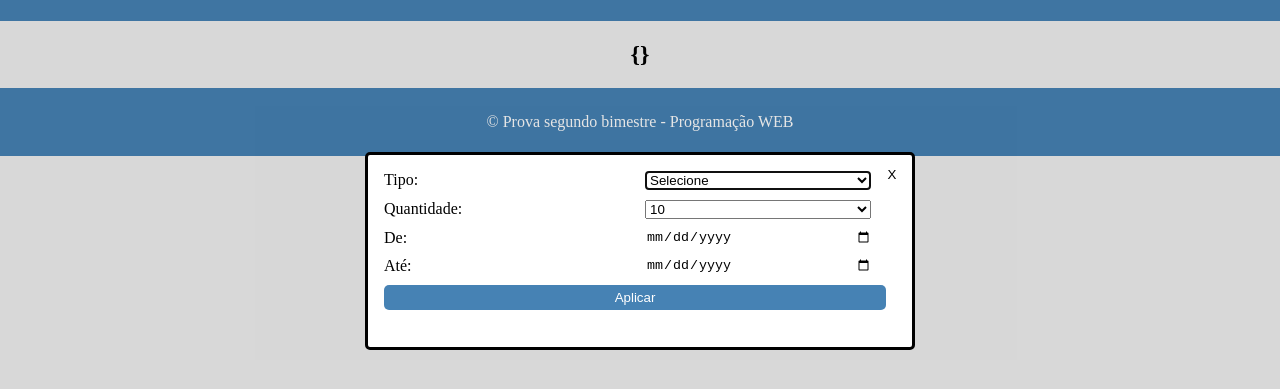
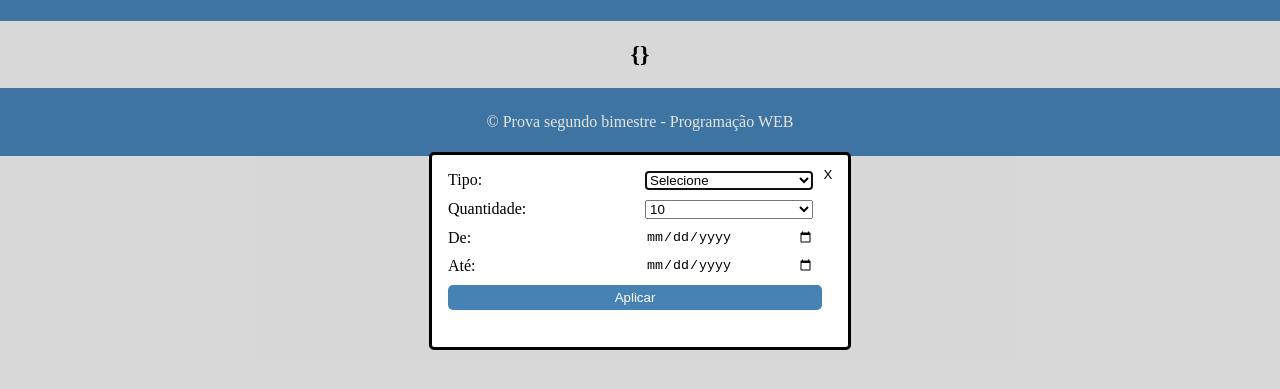
Before and after one commit to Rafael-Days/Prova-PWEB---2Bi, a plain HTML site: page index.html in a window 1280 px wide. Both pictures are taken after a click on the button 1239 px from the left and 121 px from the top of the page. Shown: the part 149-538 px from the top of the page. Drawn offline with Linux system fonts and the light colour scheme; no server answers.

Commit message:
date input

```diff
--- a/index.html
+++ b/index.html
@@ -36,10 +36,10 @@
                                 <option>20</option>
                             </select>
                             <label for="button-de">De:</label>
-                            <input type="date" id="button-de" name="trip-start" value="dd-mm-yyyy" min="2018-01-01"
+                            <input type="date" id="button-de" name="trip-start" min="2020-01-01"
                                 max="2024-12-31" />
                             <label for="button-ate">Até:</label>
-                            <input type="date" id="button-ate" name="trip-end" value="dd-mm-yyyy" min="2018-01-01"
+                            <input type="date" id="button-ate" name="trip-end" min="2020-01-01"
                                 max="2024-12-31" />
 
                             <button type="submit" id="close-button">X</button>
--- a/script.js
+++ b/script.js
@@ -252,7 +252,9 @@ function updateMainContent(data) {
 function updateMainContent(data) {
     let html = '';
     const imagensStringificadas = [];
-    const apiUrl = 'https://servicodados.ibge.gov.br/api/v3/'; // URL base da API do IBGE
+    const apiUrl = 'https://servicodados.ibge.gov.br/api/v3/noticias/images'; // URL base da API do IBGE
+    //const apiUrl = "https://agenciadenoticias.ibge.gov.br/images/agenciadenoticias/ibge/"
+    //https://agenciadenoticias.ibge.gov.br/images/agenciadenoticias/ibge/
 
     if (data.items && data.items.length > 0) {
         const totalItems = Math.min(data.items.length, 10);
--- a/styles.css
+++ b/styles.css
@@ -74,7 +74,7 @@ p {
 }*/
 
 #dialog-filtro{
-    width: 40vw;
+    width: 30vw;
     height: 20vh;
     border-radius: 5px;
 }
```
